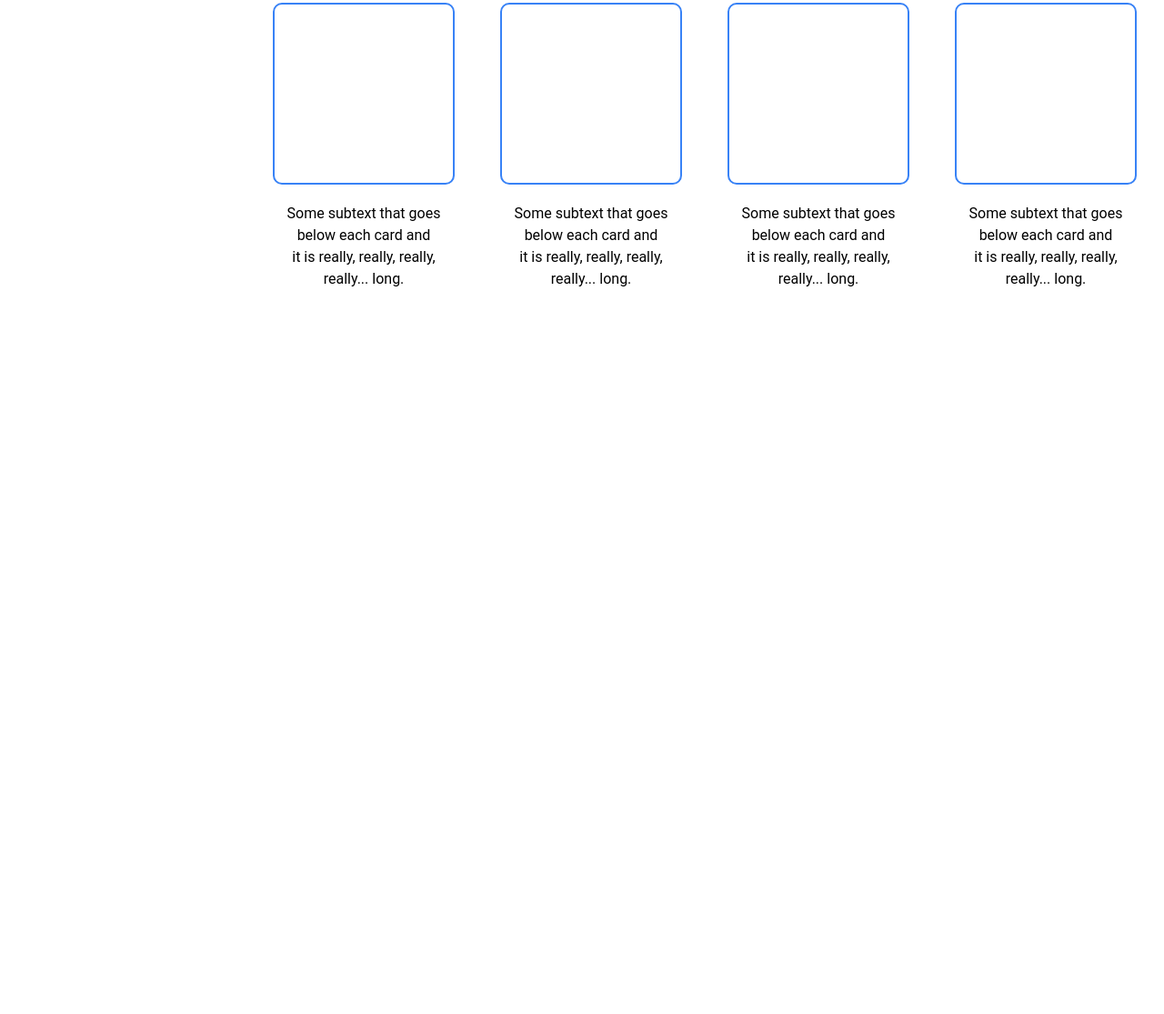
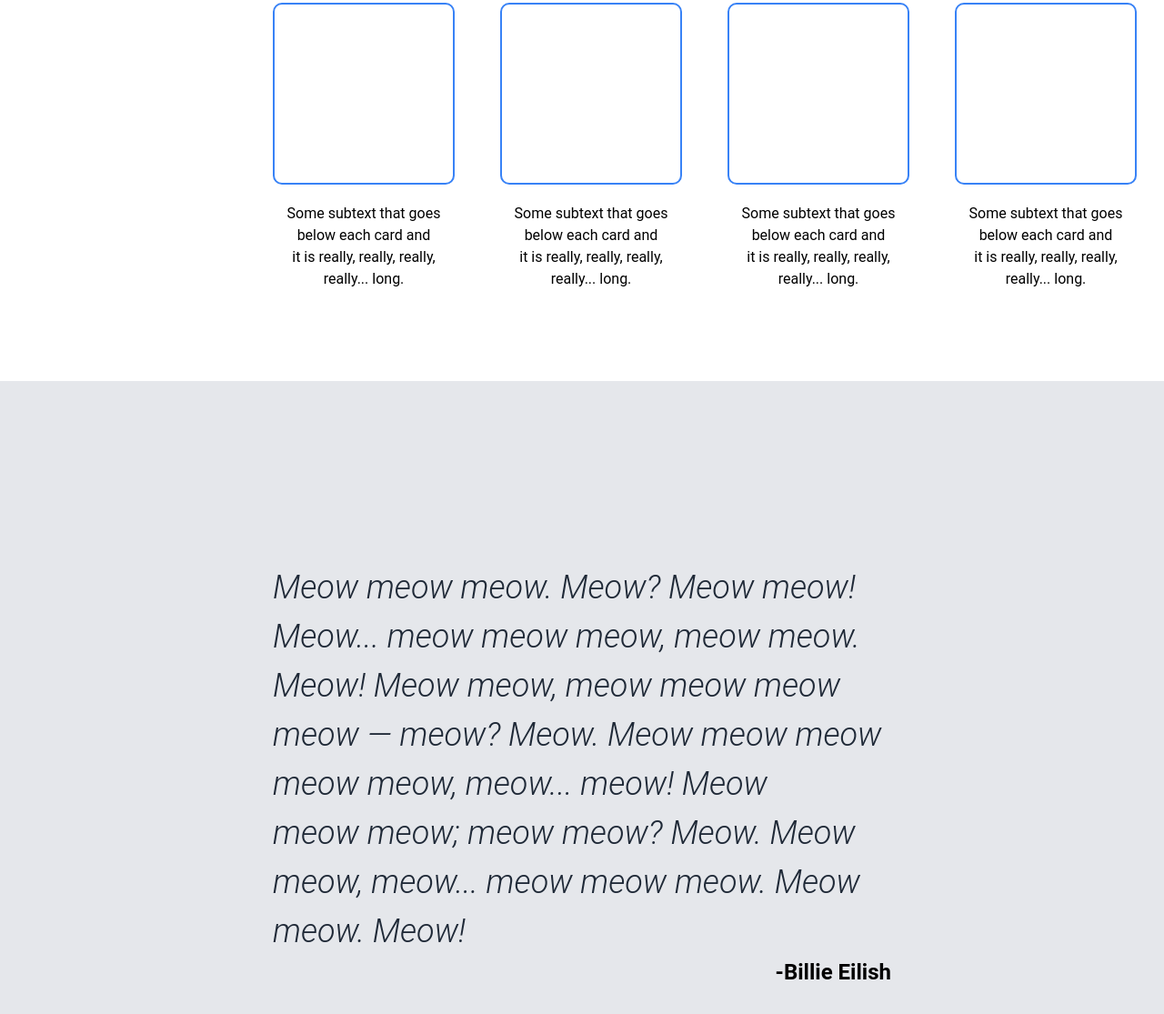
Before and after one commit to aaalessandri/landing-odin-page, a plain HTML site: page index.html in a window 1280 px wide. Shown: the part 777-1892 px from the top of the page at 91% size. Before the commit the page ends 1196 px from the top, so only its background shows below. Drawn offline with Linux system fonts and the light colour scheme.

Commit message:
Build quote section
I built the quote section with a little joke inside.

```diff
--- a/index.html
+++ b/index.html
@@ -1,11 +1,13 @@
 <!DOCTYPE html>
 <html lang="it">
+
 <head>
     <meta charset="UTF-8">
     <meta name="viewport" content="width=device-width, initial-scale=1.0">
     <title>Landing Odin Page</title>
     <link rel="stylesheet" href="style.css">
 </head>
+
 <body>
     <header class="header">
         <div class="logo">Header Logo</div>
@@ -19,7 +21,8 @@
         <div class="hero-section">
             <div class="hero-text">
                 <h1 class="hero-title">This website is awesome!</h1>
-                <p class="hero-paragraph">This website has a paragraph that goes under the main title. It's a smaller font and the color is lower contrast.</p>
+                <p class="hero-paragraph">This website has a paragraph that goes under the main title. It's a smaller
+                    font and the color is lower contrast.</p>
                 <button class="hero-button" type="button">Sign up</button>
             </div>
             <div class="hero-image">This is a placeholder for an image.</div>
@@ -45,6 +48,13 @@
                 </div>
             </div>
         </div>
+        <div class="quote-section">
+            <p class="quote-text"><em>Meow meow meow. Meow? Meow meow! Meow... meow meow meow, meow meow. Meow! Meow meow, meow meow meow meow
+                — meow? Meow. Meow meow meow meow meow, meow... meow! Meow meow meow; meow meow? Meow. Meow meow,
+                meow... meow meow meow. Meow meow. Meow!</em></p>
+            <p class="quote-author">-Billie Eilish</p>
+        </div>
     </main>
 </body>
+
 </html>
--- a/style.css
+++ b/style.css
@@ -154,3 +154,20 @@ button {
     border: 2px solid #3882F6;
     border-radius: 10px;
 }
+
+.quote-section {
+  padding: 200px 300px;
+  background-color: #E5E7EB;
+}
+
+.quote-text {
+  font-size: 36px;
+  font-weight: 300;
+  color: #1F2937;
+}
+
+.quote-author {
+  font-size: 24px;
+  font-weight: bolder;
+  text-align: right;
+}
```
